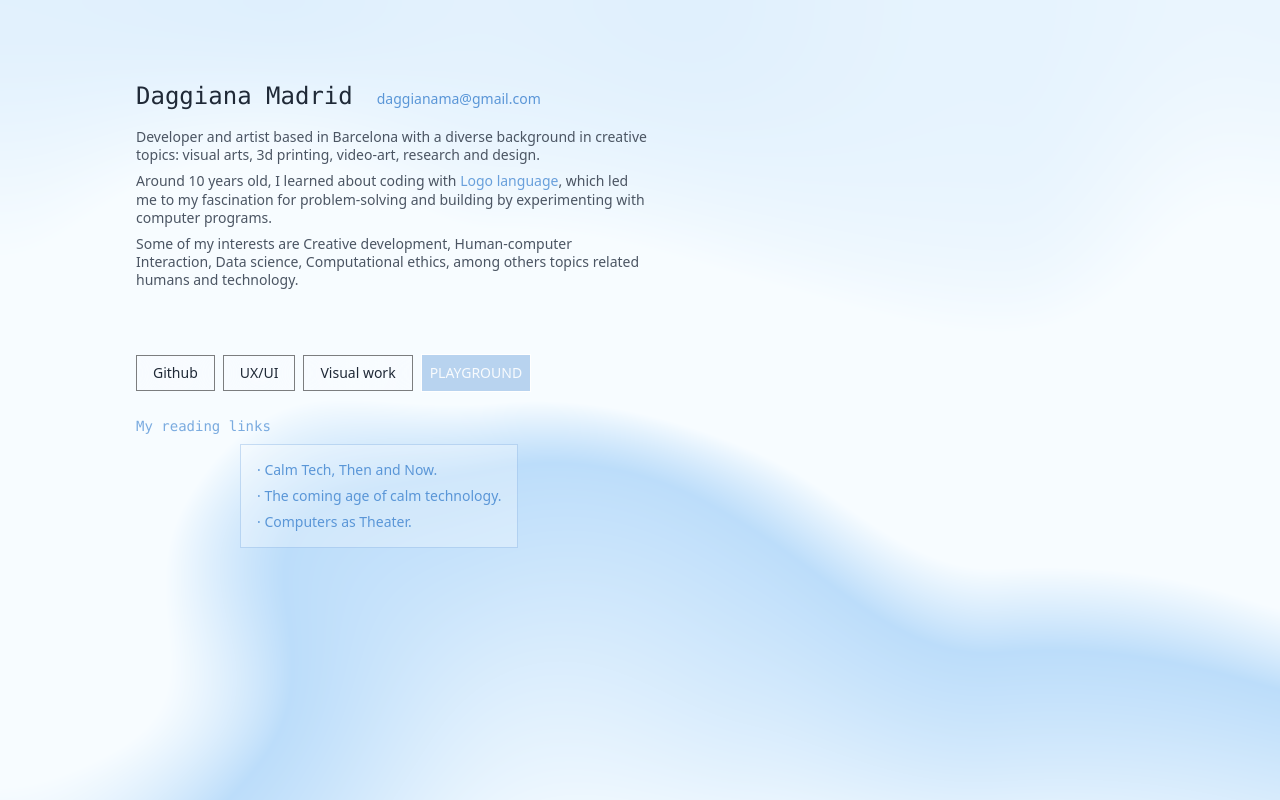
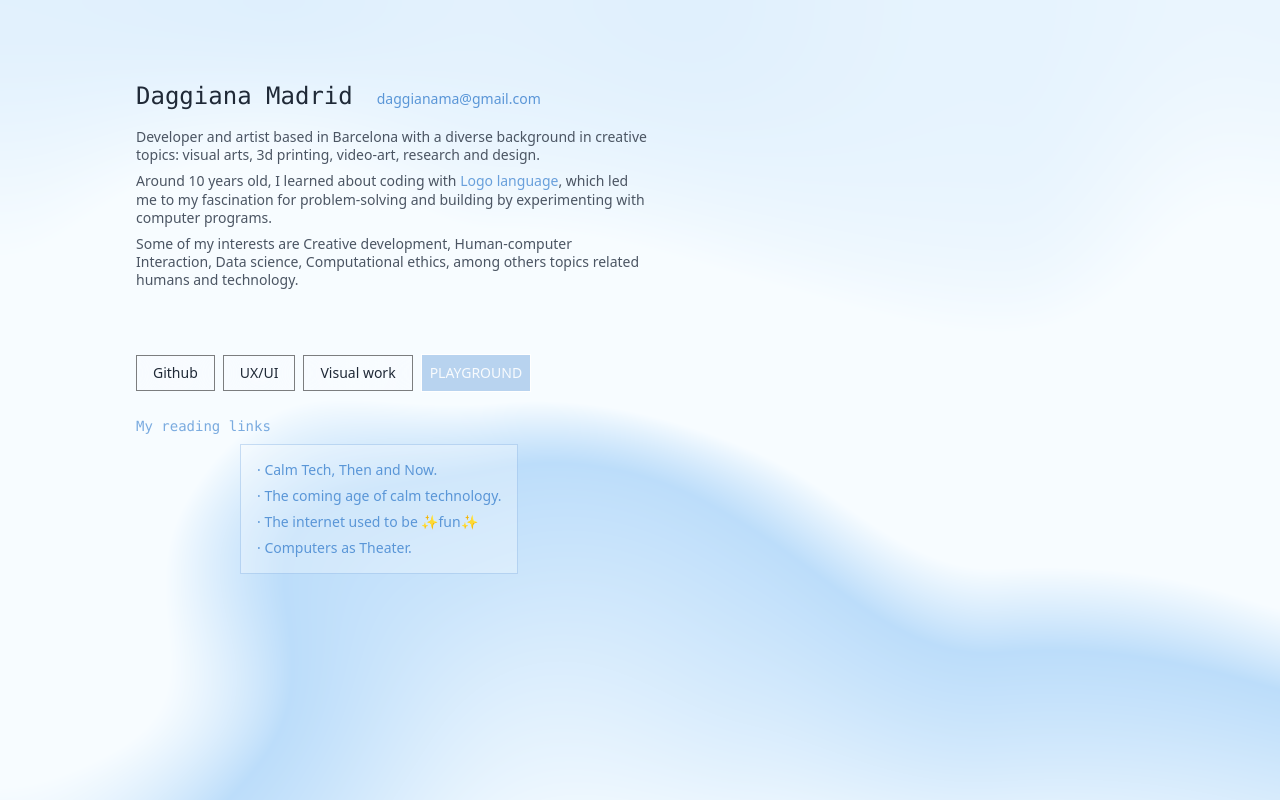
Before and after one commit to daggianama/daggianama.github.io, a Vue app: page / in a window 1280 px wide. Both pictures are taken after a click on the button "My reading links". Built offline with nearby package versions, Linux system fonts and the light colour scheme; a web font is replaced by a local one.

Commit message:
new link added

```diff
--- a/src/components/links.vue
+++ b/src/components/links.vue
@@ -10,6 +10,12 @@
             <a href="https://arena-attachments.s3.amazonaws.com/11968748/f25103711b83a16b87b1e346a0927333.pdf?1621201053"
             target="_blank"
               rel="noopener noreferrer">· The coming age of calm technology.</a>
+
+        </li>
+        <li>
+            <a href="https://projects.kwon.nyc/internet-is-fun/"
+            target="_blank"
+              rel="noopener noreferrer">· The internet used to be ✨fun✨</a>
 
         </li>
         <li>
```
Also changed, not shown: 1 other file (tests, documents, lock files or other folders).
